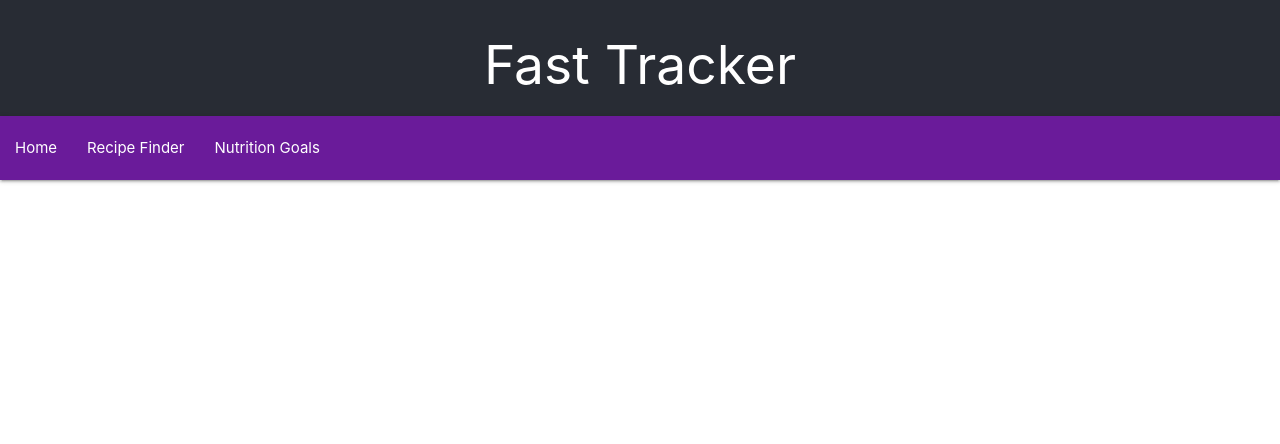
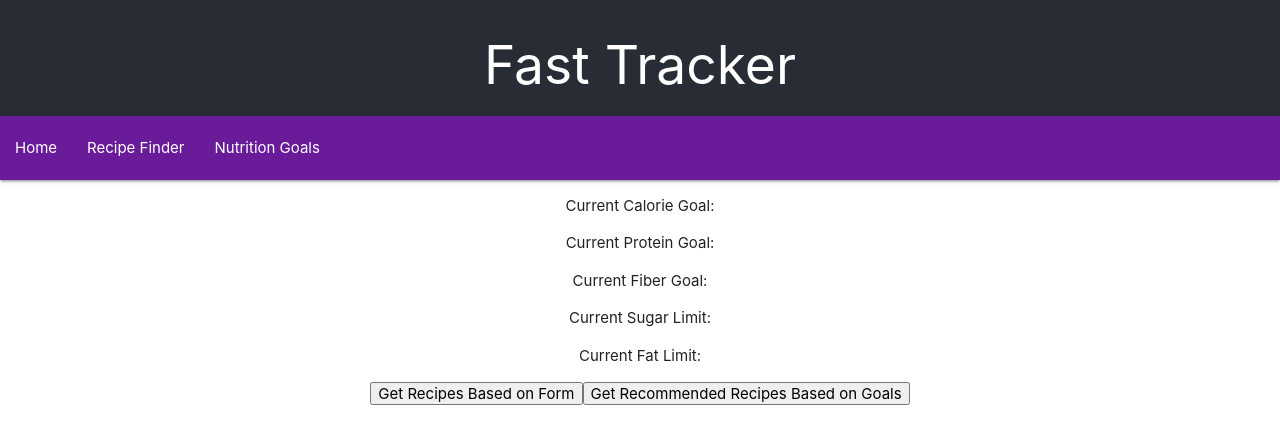
Before and after one commit to Alovold/health-tracker, a React (Create React App) app: page /recipe in a window 1280 px wide. Shown: the top 444 px of the page. Built offline with nearby package versions, Linux system fonts and the light colour scheme.

Commit message:
Added some recipe page logic and html

```diff
--- a/src/pages/recipe.page.jsx
+++ b/src/pages/recipe.page.jsx
@@ -2,6 +2,23 @@ import { useState, useEffect } from "react"
 
 export default function RecipePage(){
     const [recipeResponse, setRecipeResponse] = useState()
+    const [calGoal, setCalGoal] = useState();
+    const [proGoal, setProGoal] = useState();
+    const [fibGoal, setFibGoal] = useState();
+    const [sugGoal, setSugGoal] = useState();
+    const [fatGoal, setFatGoal] = useState();
+
+    const getGoals = ()=>{
+        setCalGoal(localStorage.getItem("calGoal"))
+        setProGoal(localStorage.getItem("proGoal"))
+        setFibGoal(localStorage.getItem("fibGoal"))
+        setSugGoal(localStorage.getItem("sugGoal"))
+        setFatGoal(localStorage.getItem("fatGoal"))
+    }
+
+    useEffect(()=>{
+        getGoals();
+    }, [])
 
     async function recipeFetch(input){
         const url = `https://api.edamam.com/api/recipes/v2?type=public&app_id=2330f2ef&app_key=537d2c1129aba4ab2234a239be1ebdc1&calories=300`;
@@ -21,11 +38,18 @@ export default function RecipePage(){
 
     return (
         <div>
-            <div className="attribution">
-            <div id="edamam-badge" data-color="badge"></div>
-            </div>
             <div>
+                <p>Current Calorie Goal: {localStorage.getItem("calGoal")}</p>
 
+                <p>Current Protein Goal: {localStorage.getItem("proGoal")}</p>
+
+                <p>Current Fiber Goal: {localStorage.getItem("fibGoal")}</p>
+
+                <p>Current Sugar Limit: {localStorage.getItem("sugGoal")}</p>
+
+                <p>Current Fat Limit: {localStorage.getItem("fatGoal")}</p>
+                <button>Get Recipes Based on Form</button>
+                <button>Get Recommended Recipes Based on Goals</button>
             </div>
         </div>
     )
```
